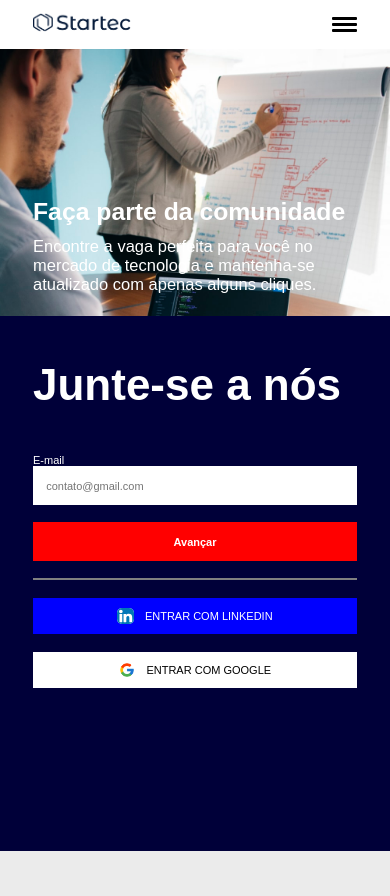
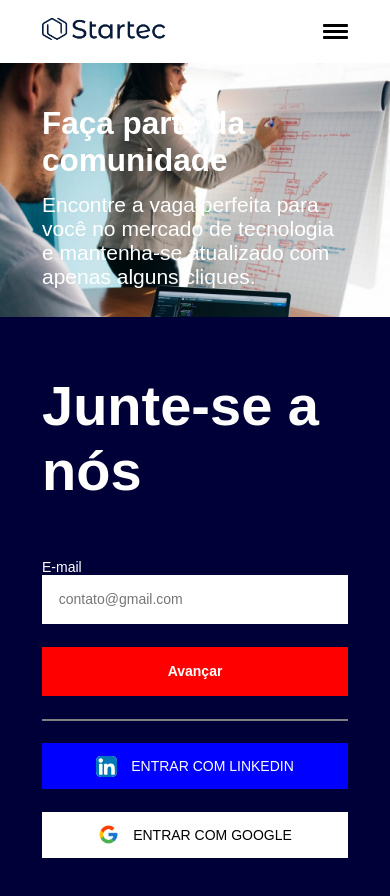
Before and after one commit to jpbast/loginAndRegister-startec, a React (Create React App) app: page / in a window 390 px wide. Shown: the top 896 px of the page. Before the commit the page ends 851 px from the top, so only its background shows below. Built offline with nearby package versions, Linux system fonts and the light colour scheme.

Commit message:
update font-size for better responsive interaction

```diff
--- a/src/styles/global.css
+++ b/src/styles/global.css
@@ -11,18 +11,26 @@ html, body {
     height: 100vh;
 }
 
-button, input {
+button, input, select {
     font-family: inherit;
-    font-size: inherit;
     border: none;
 }
 
-button:focus, input:focus {
+input, select {
+    font-size: 1rem;
+}
+
+select {
+    appearance: none;
+}
+
+button:focus, input:focus, select:focus {
     outline: none;
 }
 
 button {
     cursor: pointer;
+    font-size: inherit;
 }
 
 a {
@@ -35,24 +43,24 @@ ul {
 
 @media screen and (max-width: 1680px) {
     html, body {
-        font-size: 16px;
+        font-size: 17px;
     }
 }
 
 @media screen and (max-width: 1450px) {
     html, body {
-        font-size: 14px;
+        font-size: 16px;
     }
 }
 
 @media screen and (max-width: 1200px) {
     html, body {
-        font-size: 13px;
+        font-size: 15px;
     }
 }
 
 @media screen and (max-width: 650px) {
     html, body {
-        font-size: 11px;
+        font-size: 14px;
     }
 }
```
